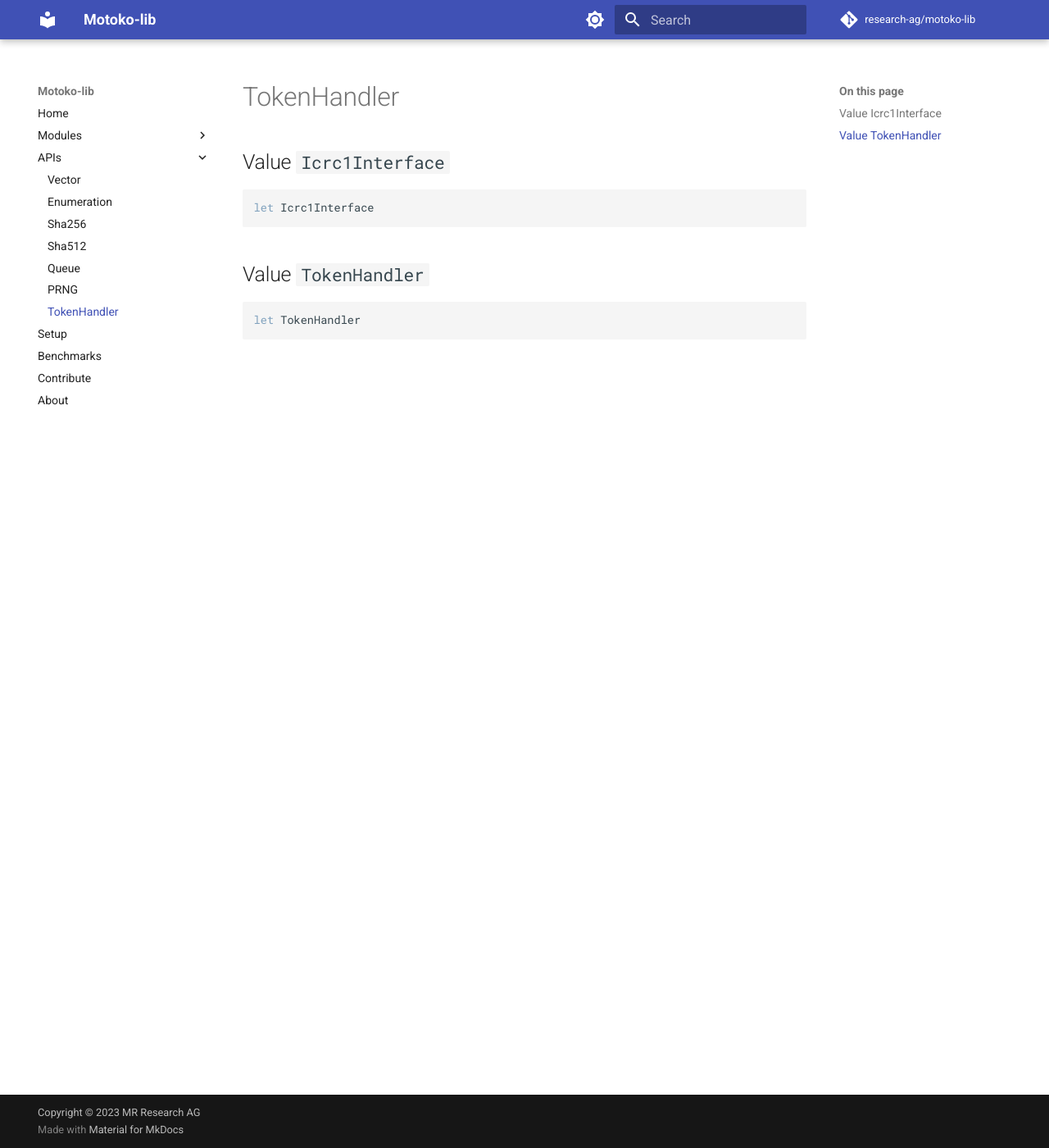
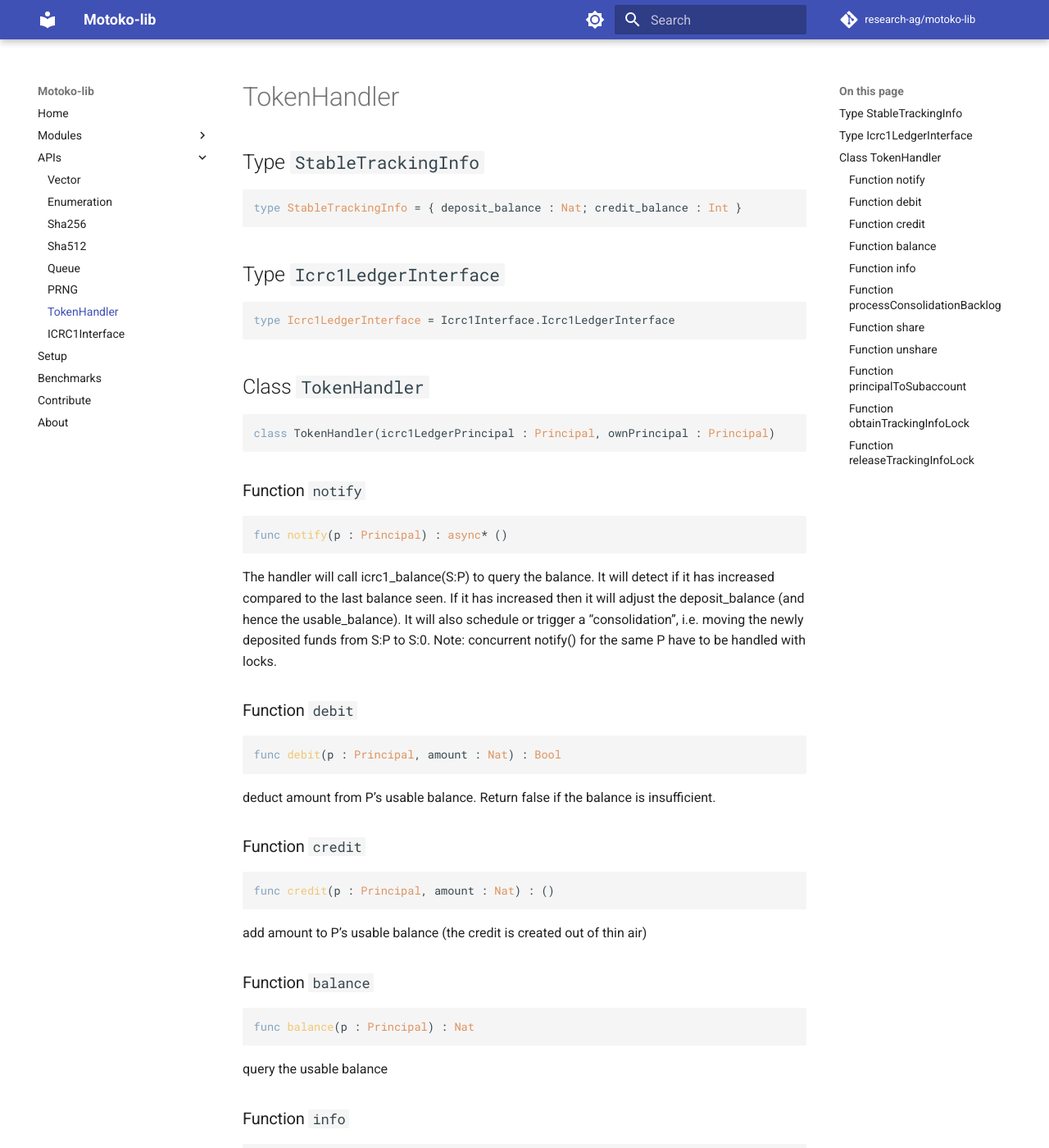
Before and after one commit to research-ag/motoko-lib, an MkDocs documentation site: the page built from docs/modoc/TokenHandler.md, in a window 1280 px wide and 1400 px high. Shown: the whole window at 82% size. Built offline with MkDocs 1.6.1 and Material for MkDocs 9.7.7, drawn with Linux system fonts in a browser that asks for light colours; comment, search, counter and statistics services are not loaded; some of the changed text lies outside the part shown.

Commit message:
Fix docs.

````diff
--- a/docs/modoc/TokenHandler.md
+++ b/docs/modoc/TokenHandler.md
@@ -1,12 +1,106 @@
 # TokenHandler
 
-## Value `Icrc1Interface`
+## Type `StableTrackingInfo`
 ``` motoko
-let Icrc1Interface
+type StableTrackingInfo = { deposit_balance : Nat; credit_balance : Int }
 ```
 
 
-## Value `TokenHandler`
+## Type `Icrc1LedgerInterface`
 ``` motoko
-let TokenHandler
+type Icrc1LedgerInterface = Icrc1Interface.Icrc1LedgerInterface
 ```
+
+
+## Class `TokenHandler`
+
+``` motoko
+class TokenHandler(icrc1LedgerPrincipal : Principal, ownPrincipal : Principal)
+```
+
+
+### Function `notify`
+``` motoko
+func notify(p : Principal) : async* ()
+```
+
+The handler will call icrc1_balance(S:P) to query the balance. It will detect if it has increased compared
+to the last balance seen. If it has increased then it will adjust the deposit_balance (and hence the usable_balance).
+It will also schedule or trigger a “consolidation”, i.e. moving the newly deposited funds from S:P to S:0.
+Note: concurrent notify() for the same P have to be handled with locks.
+
+
+### Function `debit`
+``` motoko
+func debit(p : Principal, amount : Nat) : Bool
+```
+
+deduct amount from P’s usable balance. Return false if the balance is insufficient.
+
+
+### Function `credit`
+``` motoko
+func credit(p : Principal, amount : Nat) : ()
+```
+
+ add amount to P’s usable balance (the credit is created out of thin air)
+
+
+### Function `balance`
+``` motoko
+func balance(p : Principal) : Nat
+```
+
+query the usable balance
+
+
+### Function `info`
+``` motoko
+func info(p : Principal) : StableTrackingInfo and { usable_balance : Nat }
+```
+
+query all tracked balances for debug purposes
+
+
+### Function `processConsolidationBacklog`
+``` motoko
+func processConsolidationBacklog() : async ()
+```
+
+process first account, which was failed to consolidate last time
+
+
+### Function `share`
+``` motoko
+func share() : [(Principal, StableTrackingInfo)]
+```
+
+serialize tracking data
+
+
+### Function `unshare`
+``` motoko
+func unshare(values : [(Principal, StableTrackingInfo)])
+```
+
+deserialize tracking data
+
+
+### Function `principalToSubaccount`
+``` motoko
+func principalToSubaccount(p : Principal) : Icrc1Interface.Subaccount
+```
+
+
+
+### Function `obtainTrackingInfoLock`
+``` motoko
+func obtainTrackingInfoLock(p : Principal) : Bool
+```
+
+
+
+### Function `releaseTrackingInfoLock`
+``` motoko
+func releaseTrackingInfoLock(p : Principal)
+```
--- a/mkdocs.yml
+++ b/mkdocs.yml
@@ -20,6 +20,7 @@ nav:
     - Queue: modoc/Queue.md
     - PRNG: modoc/Prng.md
     - TokenHandler: modoc/TokenHandler.md
+    - ICRC1Interface: modoc/ICRC1Interface.md
   - Setup: setup.md
   - Benchmarks: benches.md
   - Contribute: contribute.md
````
Also changed, not shown: docs/modoc/ICRC1Interface.md (added, +30 -0 lines), 2 other files.
